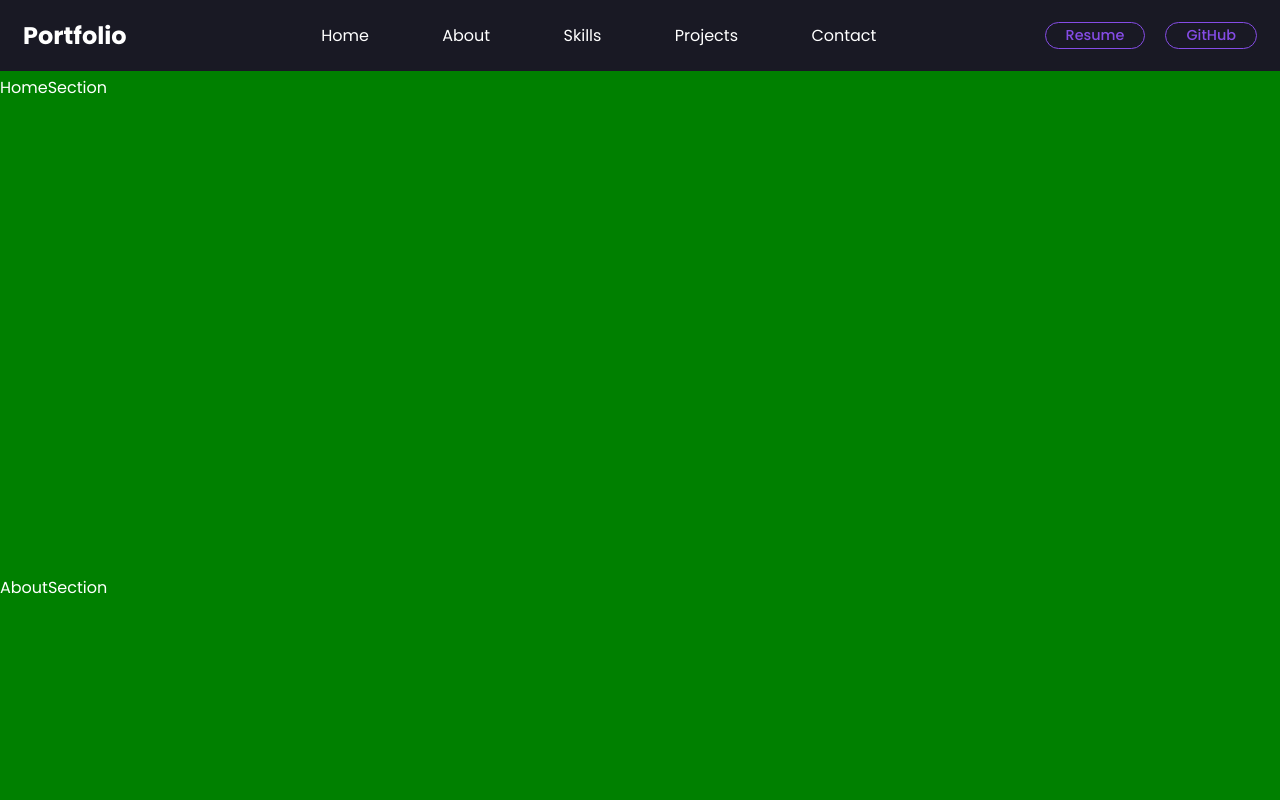
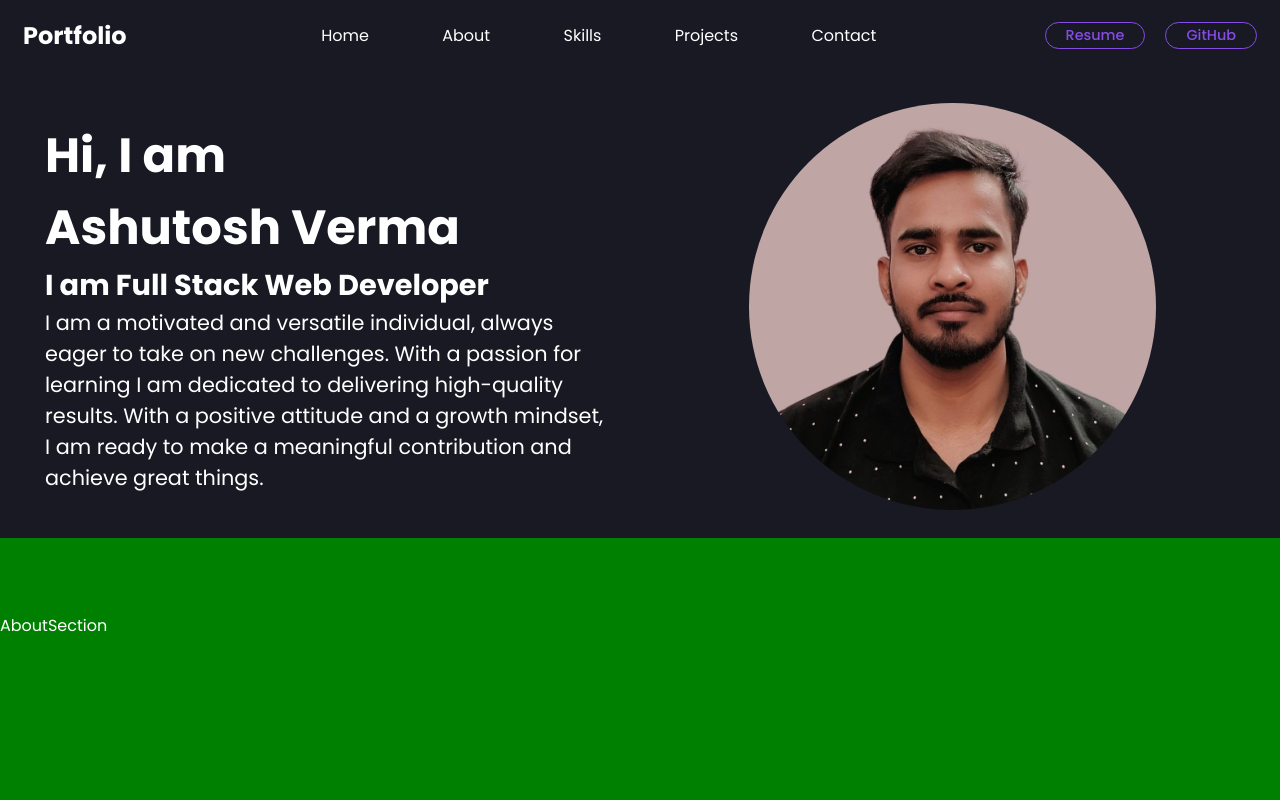
Before and after one commit to 1ashutoshverma/1ashutoshverma.github.io, a React (Vite) app: page / in a window 1280 px wide. Shown: the top 800 px of the page. Built offline with nearby package versions, Linux system fonts and the light colour scheme.

Commit message:
Created the home section

```diff
--- a/src/components/HomeSection/HomeSection.css
+++ b/src/components/HomeSection/HomeSection.css
@@ -1,6 +1,79 @@
 #home {
-  padding-top: 75px;
+  max-width: 1350px;
+  display: flex;
+  margin: auto;
+  padding: 15px;
+  padding-top: 90px;
+  font-size: 16px;
 }
-p {
-  color: red;
+
+#left_home {
+  width: 50%;
+  /* border: 1px solid red; */
+  padding: 30px;
 }
+#left_home h1:nth-child(1) {
+  font-size: 3em;
+}
+#left_home :nth-child(2) {
+  font-size: 3em;
+}
+#left_home :nth-child(3) {
+  font-size: 1.8em;
+}
+#left_home :nth-child(4) {
+  font-size: 1.3em;
+}
+
+#right_home {
+  width: 50%;
+  display: flex;
+  justify-content: center;
+  align-items: center;
+  /* border: 1px solid red; */
+}
+
+#home img {
+  border-radius: 50%;
+  width: 65%;
+}
+
+@media screen and (width<1150px) {
+  #home {
+    flex-direction: column-reverse;
+    align-items: center;
+    justify-content: center;
+    text-align: center;
+    font-size: 12px;
+  }
+  #right_home {
+    width: 100%;
+  }
+  #left_home {
+    width: 100%;
+  }
+  #home img {
+    border-radius: 50%;
+    width: 35%;
+  }
+}
+
+@media screen and (width<800px) {
+  #home {
+    font-size: 10px;
+  }
+  #home img {
+    border-radius: 50%;
+    width: 45%;
+  }
+}
+
+@media screen and (width<400px) {
+  #home {
+    font-size: 9px;
+  }
+  #home img {
+    border-radius: 50%;
+    width: 60%;
+  }
+}
--- a/src/components/HomeSection/HomeSection.jsx
+++ b/src/components/HomeSection/HomeSection.jsx
@@ -4,7 +4,21 @@ import style from "./HomeSection.css"
 function HomeSection() {
     console.log(style)
     return (
-        <div id='home' style={{ backgroundColor: "green", height: "500px" }}>HomeSection</div>
+        <div id='home'>
+            <div id='left_home'>
+                <h1>Hi, I am</h1>
+                <h1>Ashutosh Verma</h1>
+                <h3>I am Full Stack Web Developer</h3>
+                <p>I am a motivated and versatile individual, always eager to take on new challenges. With a passion for learning I am dedicated to delivering high-quality results. With a positive attitude and a growth mindset, I am ready to make a meaningful contribution and achieve great things.</p>
+                {/* <div>
+                    <button>Check Resume</button>
+                    <button>Visit GitHub</button>
+                </div> */}
+            </div>
+            <div id='right_home'>
+                <img src="/Images/hero.jpg" alt="" />
+            </div>
+        </div>
     )
 }
 
```
Also changed, not shown: public/Images/hero.jpg (added).
